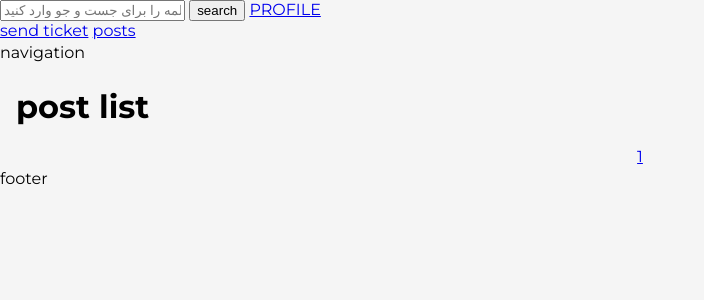
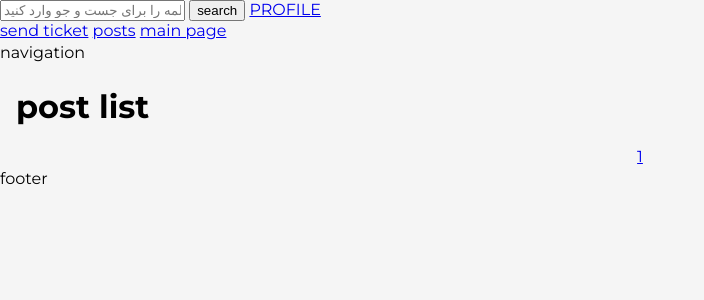
Before and after one commit to AmirrezaMovahedi/myweblog, a Django app: page /blog/posts/ in a window 1280 px wide. Shown: the part 181-481 px from the top of the page, without its empty margins (0-704 px from the left). Run offline with Django 4.2, Linux system fonts and the light colour scheme; data that the repository does not hold is empty.

Commit message:
main commit

```diff
--- a/blog/templates/partiels/header.html
+++ b/blog/templates/partiels/header.html
@@ -81,5 +81,6 @@
     <br>
     <a href="{% url 'blog:ticket' %}">send ticket</a>
     <a href="{% url 'blog:post_list' %}">posts</a>
+    <a href="{% url 'blog:index' %}">main page</a>
 
 </form>
```
